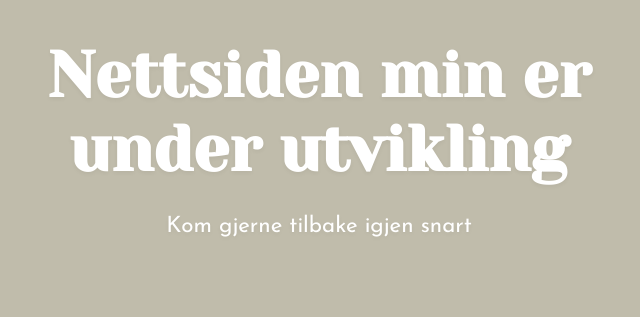
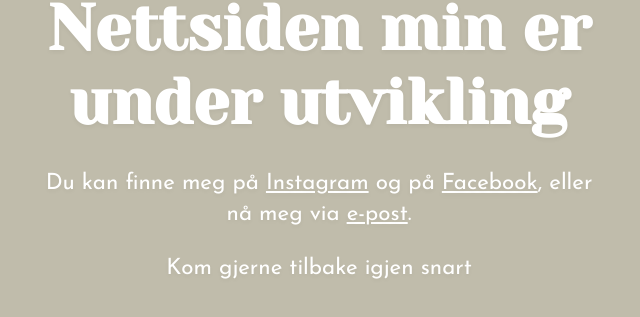
Before and after one commit to avanvik/helendesign, a plain HTML site: page docs/index.html in a window 1280 px wide. Shown: the part 355-672 px from the top of the page, without its empty margins (321-961 px from the left). Drawn offline with Linux system fonts and the light colour scheme.

Commit message:
Add links to social media

```diff
--- a/docs/index.html
+++ b/docs/index.html
@@ -14,6 +14,16 @@
       alt="Helen Mikalsen Interiør Design logo"
     />
     <h1 class="title">Nettsiden min er under utvikling</h1>
-    <p class="subtitle">Kom gjerne tilbake igjen snart</p>
+    <div class="subtitle">
+      <p>
+        Du kan finne meg på
+        <a href="https://www.instagram.com/helen.design/">Instagram</a> og på
+        <a href="https://www.facebook.com/HelenMikalseninteriordesign"
+          >Facebook</a
+        >, eller nå meg via
+        <a href="mailto:helenmikalsen@helendesign.no">e-post</a>.
+      </p>
+      <p>Kom gjerne tilbake igjen snart</p>
+    </div>
   </body>
 </html>
--- a/docs/styles.css
+++ b/docs/styles.css
@@ -65,4 +65,13 @@ body {
   text-shadow: var(--text-shadow);
   animation-name: fadein;
   animation-duration: 4s;
+  text-align: center;
+  padding: 0 1em;
+  line-height: 1.4;
+  max-width: 25em;
 }
+
+a,
+a:visited {
+  color: inherit;
+}
```
